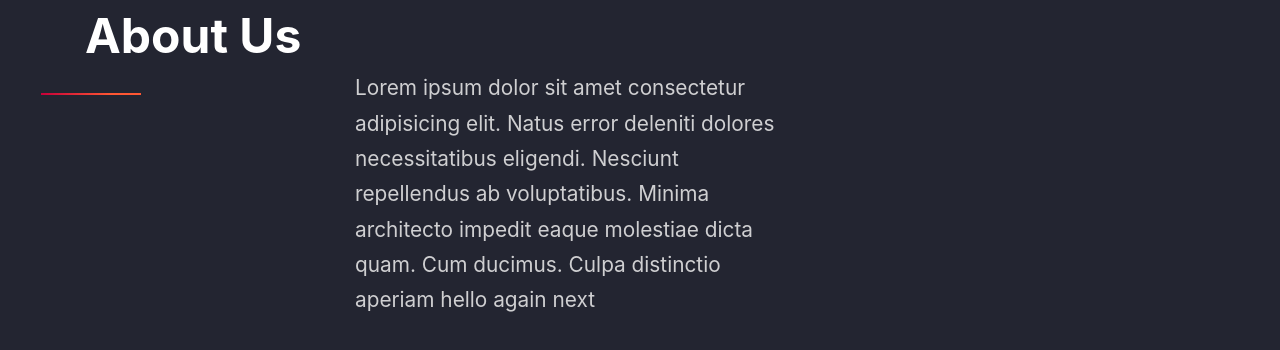
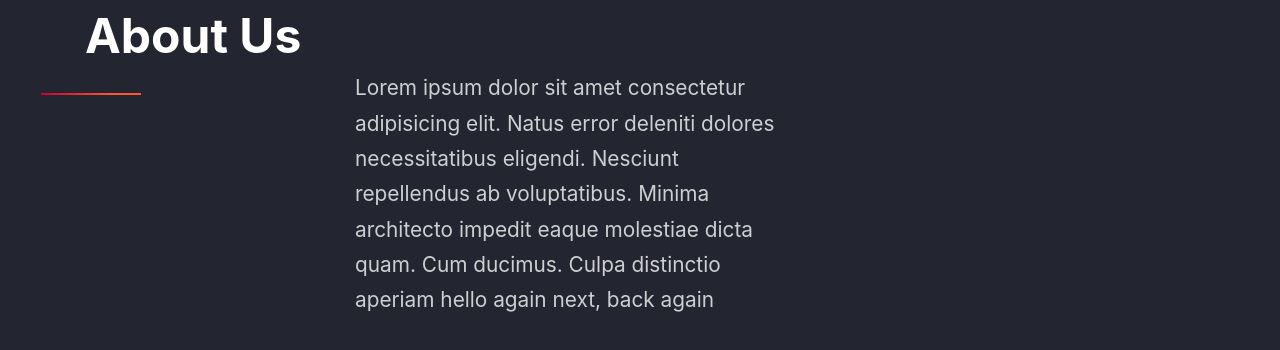
Before and after one commit to gdgtvpm/gdgtvpm.org, a React (Create React App) app: page / in a window 1280 px wide. Shown: the part 3567-3917 px from the top of the page. Built offline with nearby package versions, Linux system fonts and the light colour scheme.

Commit message:
build fail fix #2

```diff
--- a/src/pages/Home/components/AboutUs/component.jsx
+++ b/src/pages/Home/components/AboutUs/component.jsx
@@ -6,7 +6,7 @@ export default function AboutUs() {
     <Container>
       <SectionHeader
         title="About Us"
-        description="Lorem ipsum dolor sit amet consectetur adipisicing elit. Natus error deleniti dolores necessitatibus eligendi. Nesciunt repellendus ab voluptatibus. Minima architecto impedit eaque molestiae dicta quam. Cum ducimus. Culpa distinctio aperiam hello again next"
+        description="Lorem ipsum dolor sit amet consectetur adipisicing elit. Natus error deleniti dolores necessitatibus eligendi. Nesciunt repellendus ab voluptatibus. Minima architecto impedit eaque molestiae dicta quam. Cum ducimus. Culpa distinctio aperiam hello again next, back again"
       />
     </Container>
   );
```
